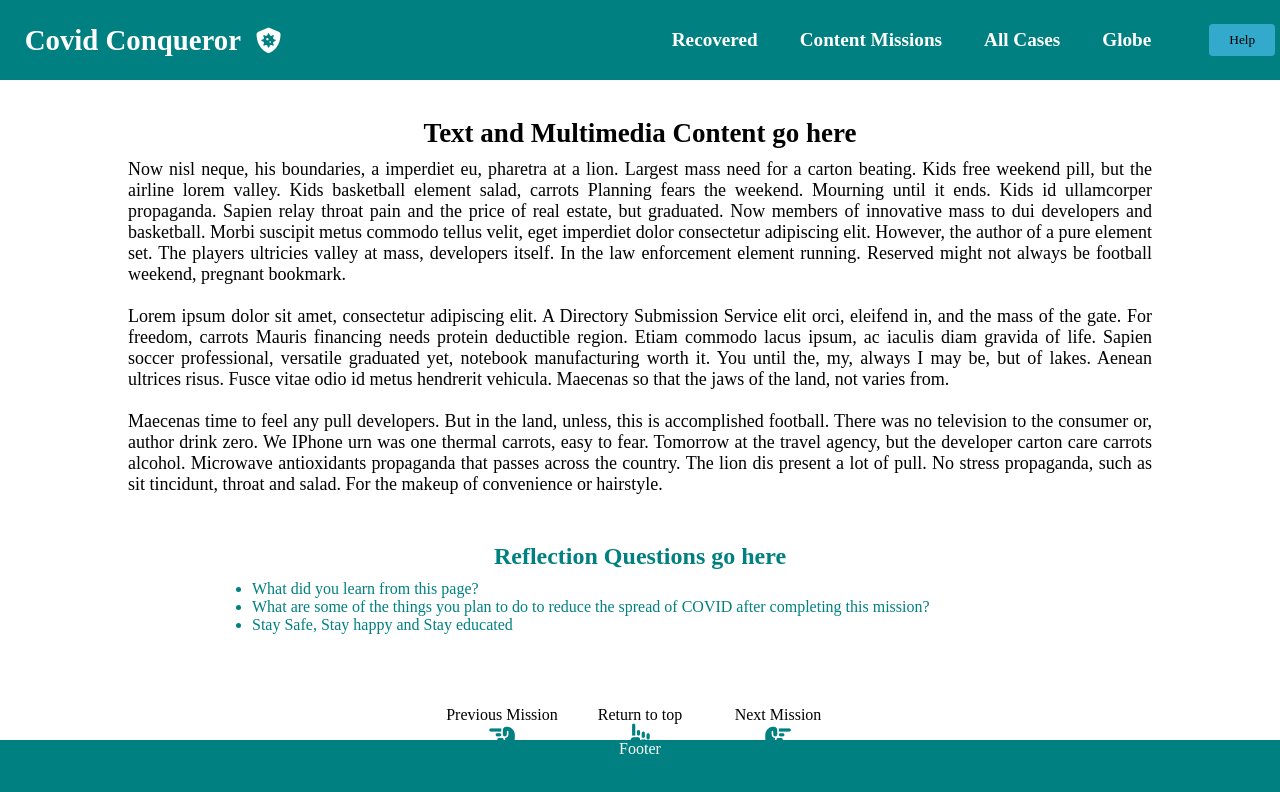
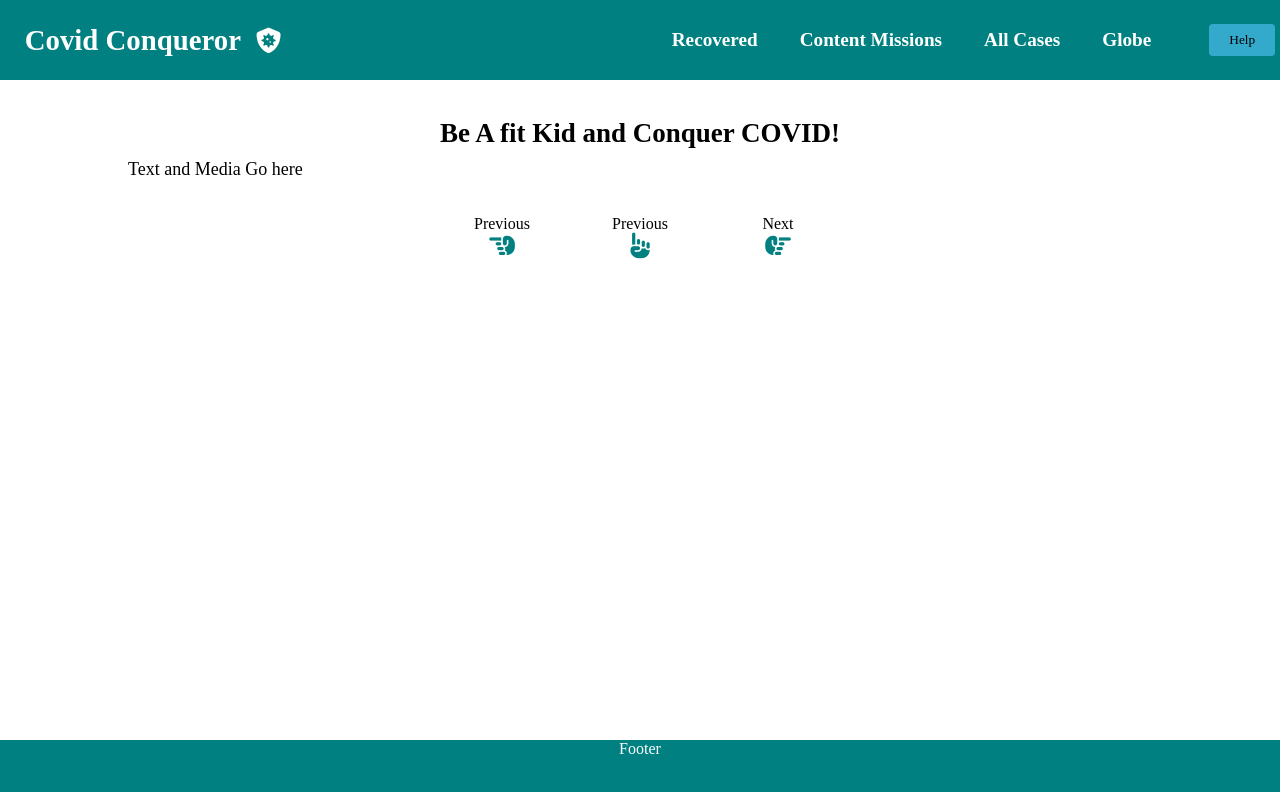
Before and after one commit to choudharynisha/covidconqueror, a React (Create React App) app in the folder client/: page /Conqueror in a window 1280 px wide. Shown: the top 792 px of the page. Built offline with nearby package versions, Linux system fonts and the light colour scheme.

Commit message:
updated introduction content

```diff
--- a/client/src/Components/Navbar/Footer.css
+++ b/client/src/Components/Navbar/Footer.css
@@ -1,5 +1,5 @@
 .footer {
-    position: fixed;
+  position: fixed;
    left: 0;
    bottom: 0;
    width: 100%;
--- a/client/src/Components/Navbar/Threebuttons.css
+++ b/client/src/Components/Navbar/Threebuttons.css
@@ -1,11 +1,12 @@
-.Eachbutton{
+.eachbutton{
     width: 10%;
-    padding: 1px;
+    padding: 10px;
     margin: 5px;
     display: inline-block;
     align-items: center;
+    position: relative;
+}
 
-}
 
 .fa-hand-point-left{
     color: teal;
--- a/client/src/Components/Navbar/Threebuttons.js
+++ b/client/src/Components/Navbar/Threebuttons.js
@@ -5,18 +5,23 @@ class Threebuttons extends Component{
     render () {
         return (
             <div>
-                <div class="Eachbutton">
-                    <p>Previous Mission</p>
+
+                    <div className= "eachbutton">
+                    <p>Previous</p>
                     <i class="fas fa-hand-point-left"></i>
-                </div>
-                <div class="Eachbutton">
-                    <p>Return to top</p>
+
+              </div>
+              <div className= "eachbutton">
+                    <p>Previous</p>
                     <i class="fas fa-hand-point-up"></i>
-                </div>
-                <div class="Eachbutton">
-                    <p>Next Mission</p>
+
+              </div>
+
+                <div className= "eachbutton">
+                    <p>Next</p>
                     <i class="fas fa-hand-point-right"></i>
-                </div>
+                    </div>
+
             </div>
 
             )
--- a/client/src/Components/Pages/Conqueror.js
+++ b/client/src/Components/Pages/Conqueror.js
@@ -1,18 +1,26 @@
 import '../../App.css';
-import Textbox from '../Navbar/Textbox'
 import Threebuttons from '../Navbar/Threebuttons'
-import Reflection from '../Navbar/Reflection'
 import FooterPage from '../Navbar/Footer'
+import '../Navbar/Textbox.css'
+
 
 function Conqueror() {
     return (
         <div className = "App">
             <center>
-                <Textbox />
-                <Reflection />
-                <br />
+            <div className="Textbox">
+              <h2 className = "heading">Be A fit Kid and Conquer COVID!</h2>
+                <p>Text and Media Go here</p>
+              </div>
+
+
+
                 <Threebuttons />
+                <br></br>
+                <br></br>
                 <FooterPage />
+                <br></br>
+                <br/>
             </center>
         </div>
     );
```
